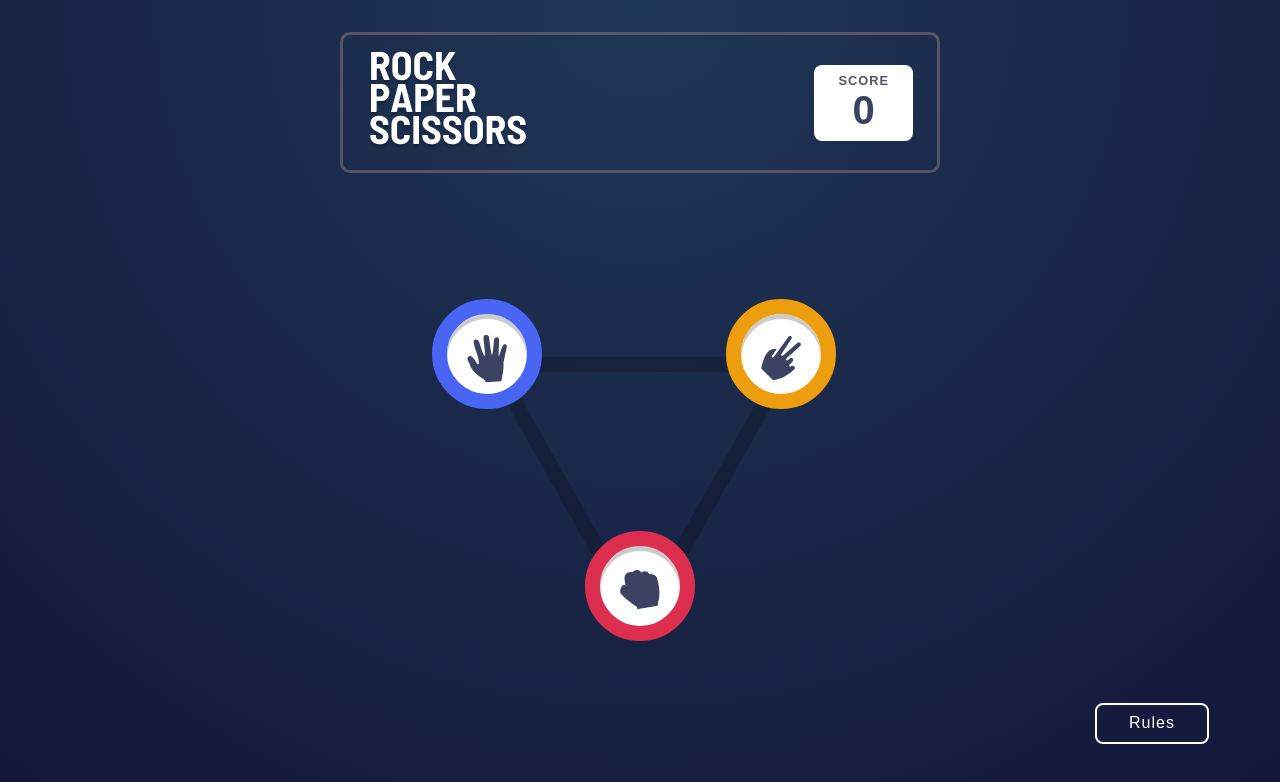
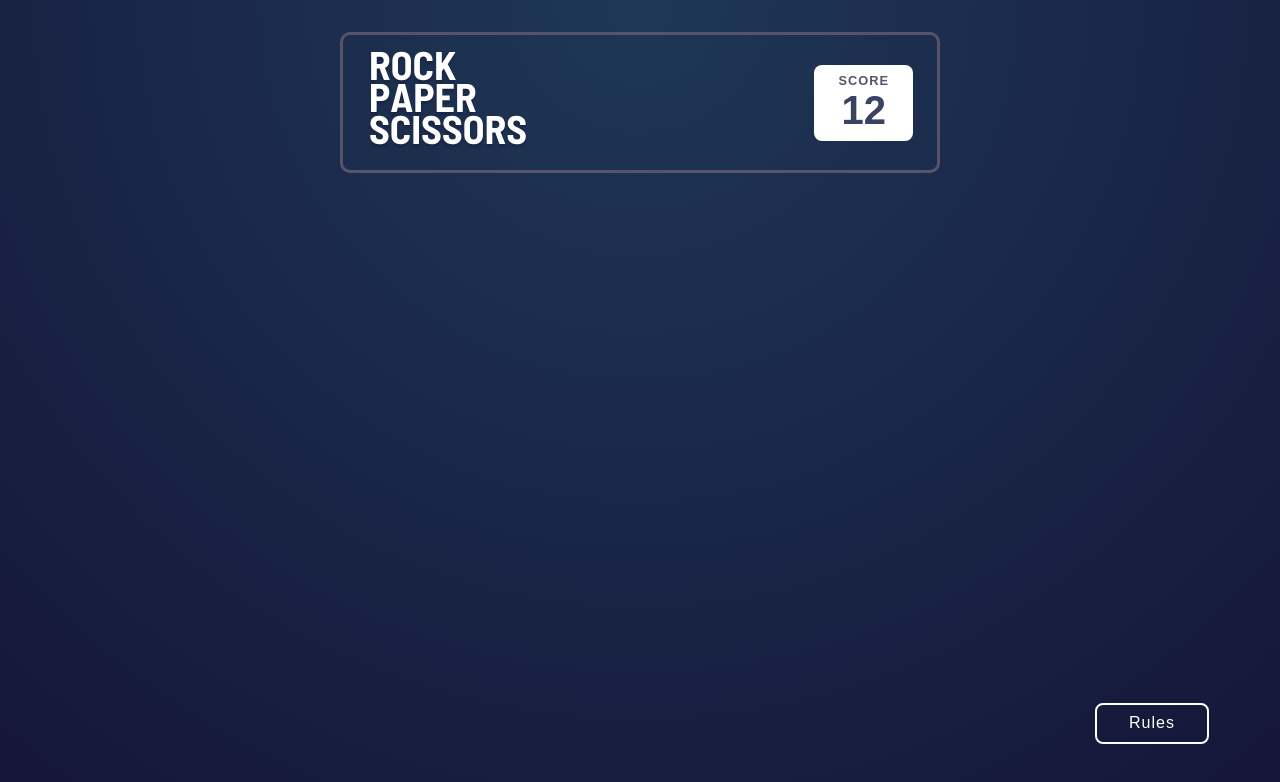
Before and after one commit to JUW-Code/rock-paper-scissors-master, a plain HTML site: page rock-paper-scissors-master/index.html in a window 1280 px wide. Drawn offline with Linux system fonts and the light colour scheme.

Commit message:
Update index.html

```diff
--- a/rock-paper-scissors-master/index.html
+++ b/rock-paper-scissors-master/index.html
@@ -14,11 +14,11 @@
     </div>
     <div class="header-score">
       <h4>SCORE</h4>
-      <p id="score">0</p>
+      <p id="score">12</p>
     </div>
   </header>
 
-  <main class="game">
+  <!--<main class="game">
     <div class="game-triangle">
       <img src="./images/bg-triangle.svg" alt="Triangle background" />
 
@@ -39,7 +39,7 @@
           <img src="./images/icon-rock.svg" alt="Rock" />
         </div>
       </div>
-    </div>
+    </div>-->
 
     <div class="result hidden" id="result">
       <p id="result-text"></p>
```
